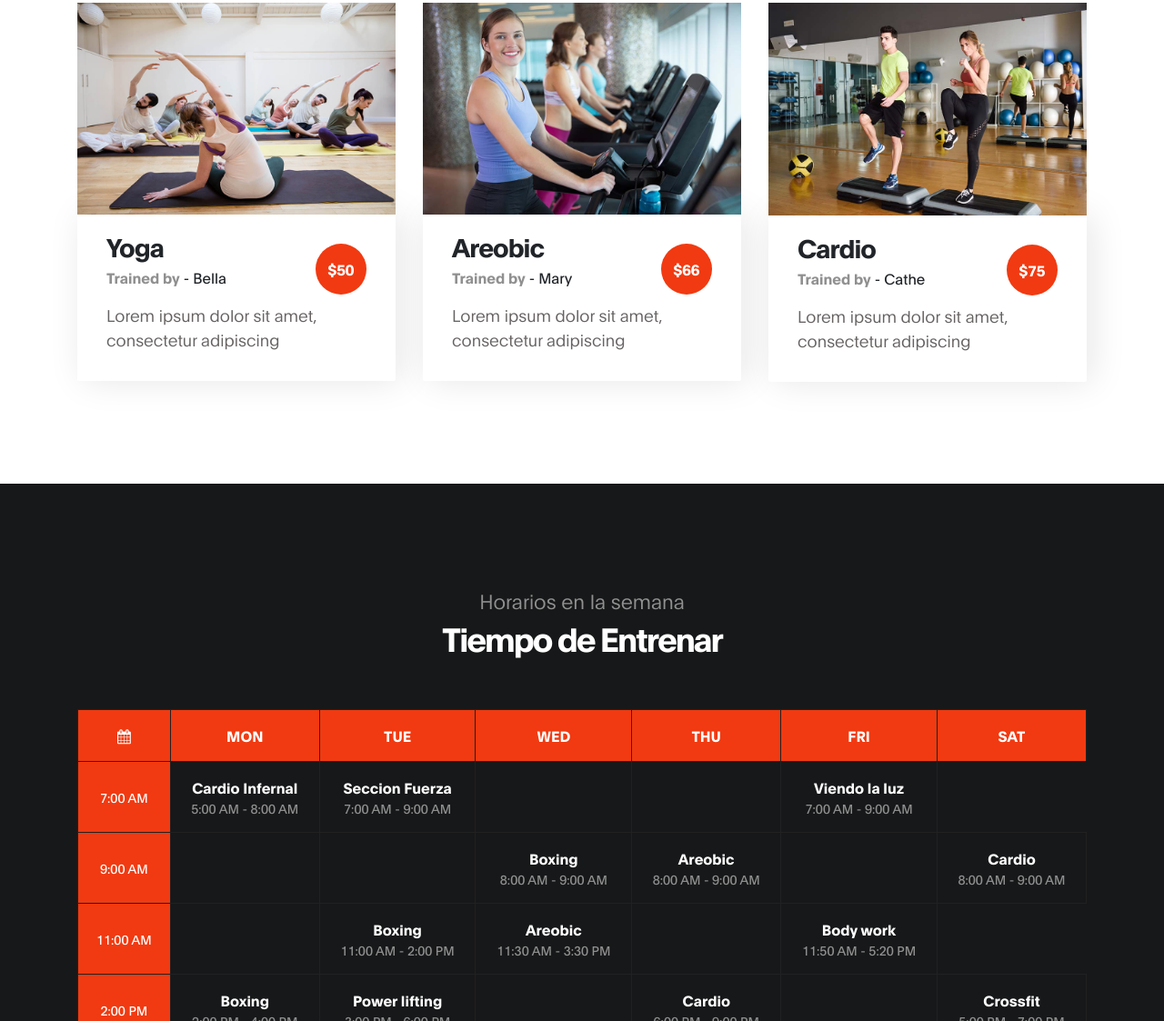
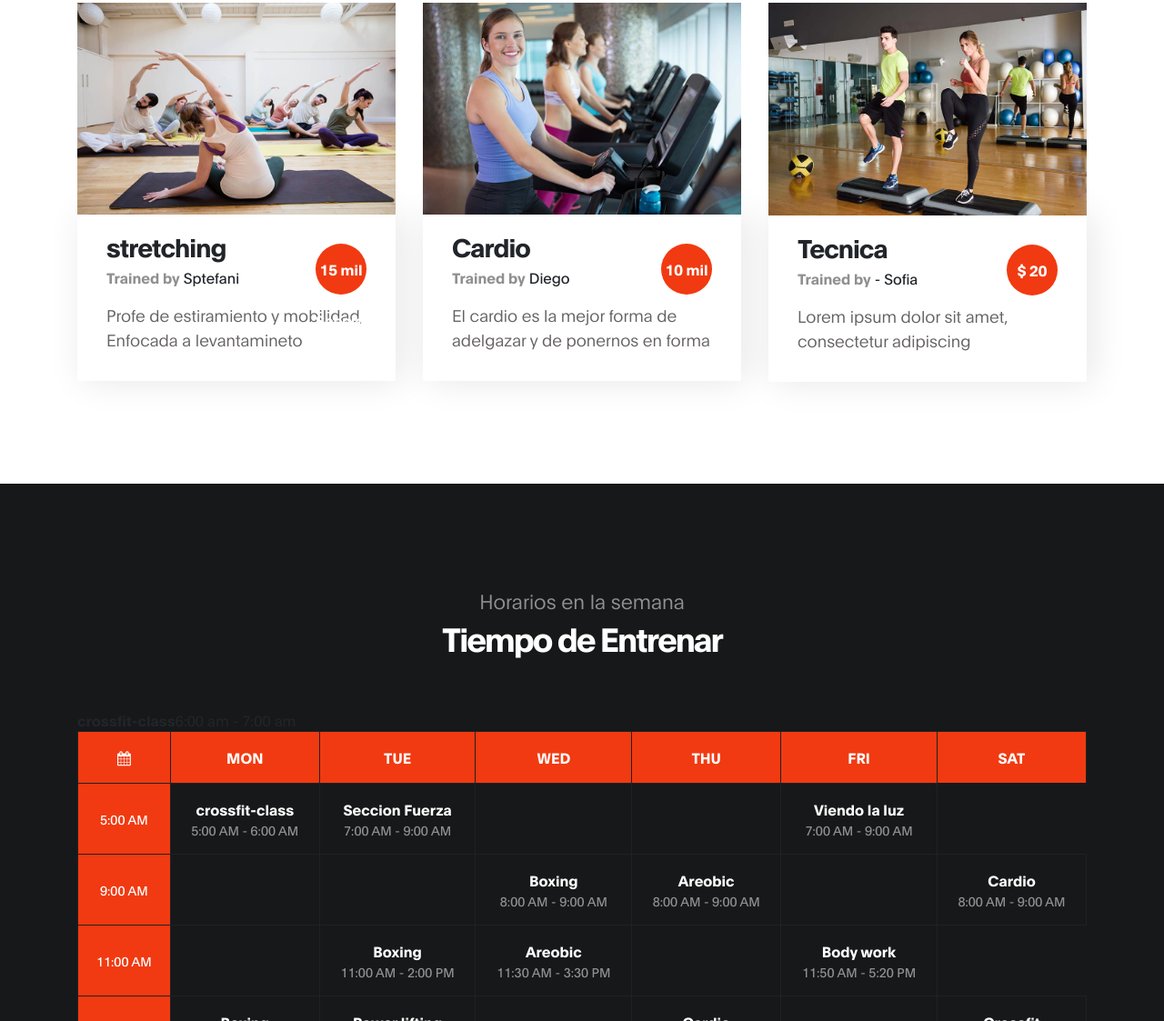
Before and after one commit to miguladg/FortalezaFitness, a plain HTML site: page index.html in a window 1280 px wide. Shown: the part 2091-3214 px from the top of the page at 91% size. Drawn offline with Linux system fonts and the light colour scheme.

Commit message:
mas info

```diff
--- a/index.html
+++ b/index.html
@@ -147,7 +147,7 @@ https://www.tooplate.com/view/2119-gymso-fitness
 
                                 <p data-aos="fade-up" data-aos-delay="400">Fortaleza fitness es un centro de educacion fisica tanto y de entranamiento funcional para que la calidad de vidad de nuetros atletas mejore</p>
 
-                                <p data-aos="fade-up" data-aos-delay="500">Si tienes algunas preguntas escribenos <a rel="nofollow" href="https://www.tooplate.com/view/2119-gymso-fitness" target="_parent">Si quieres conocernos mas mira nuetros perfiles y escribenos</a>, you can <a rel="nofollow" href="https://www.tooplate.com/contact" target="_parent">contact Tooplate</a> immediately. Thank you.</p>
+                                <p data-aos="fade-up" data-aos-delay="500">Si tienes algunas preguntas escribenos <a rel="nofollow" href="https://www.instagram.com/la.fortaleza.fitness/" target="_parent">Si quieres conocernos mas mira nuetros perfiles y escribenos</a>, puedes <a rel="nofollow" href="https://www.instagram.com/la.fortaleza.fitness/" target="_parent"></a></p>
 
                             </div>
 
@@ -174,7 +174,7 @@ https://www.tooplate.com/view/2119-gymso-fitness
 
                                     <div class="team-info d-flex flex-column">
 
-                                        <h3>Catherina</h3>
+                                        <h3>Diego</h3>
                                         <span>Body trainer</span>
 
                                         <ul class="social-icon mt-3">
@@ -206,13 +206,13 @@ https://www.tooplate.com/view/2119-gymso-fitness
                                     <img src="images/class/yoga-class.jpg" class="img-fluid" alt="Class">
 
                                     <div class="class-info">
-                                        <h3 class="mb-1">Yoga</h3>
+                                        <h3 class="mb-1">stretching</h3>
 
-                                        <span><strong>Trained by</strong> - Bella</span>
+                                        <span><strong>Trained by</strong> Sptefani</span>
 
-                                        <span class="class-price">$50</span>
+                                        <span class="class-price">15 mil Seccion</span>
 
-                                        <p class="mt-3">Lorem ipsum dolor sit amet, consectetur adipiscing</p>
+                                        <p class="mt-3">Profe de estiramiento y mobilidad, Enfocada a levantamineto</p>
                                     </div>
                                 </div>
                             </div>
@@ -222,13 +222,13 @@ https://www.tooplate.com/view/2119-gymso-fitness
                                     <img src="images/class/crossfit-class.jpg" class="img-fluid" alt="Class">
 
                                     <div class="class-info">
-                                        <h3 class="mb-1">Areobic</h3>
+                                        <h3 class="mb-1">Cardio</h3>
 
-                                        <span><strong>Trained by</strong> - Mary</span>
+                                        <span><strong>Trained by</strong> Diego</span>
 
-                                        <span class="class-price">$66</span>
+                                        <span class="class-price">10 mil</span>
 
-                                        <p class="mt-3">Lorem ipsum dolor sit amet, consectetur adipiscing</p>
+                                        <p class="mt-3">El cardio es la mejor forma de adelgazar y de ponernos en forma</p>
                                     </div>
                                 </div>
                             </div>
@@ -238,11 +238,11 @@ https://www.tooplate.com/view/2119-gymso-fitness
                                     <img src="images/class/cardio-class.jpg" class="img-fluid" alt="Class">
 
                                     <div class="class-info">
-                                        <h3 class="mb-1">Cardio</h3>
+                                        <h3 class="mb-1">Tecnica</h3>
 
-                                        <span><strong>Trained by</strong> - Cathe</span>
+                                        <span><strong>Trained by</strong> - Sofia</span>
 
-                                        <span class="class-price">$75</span>
+                                        <span class="class-price">$ 20 mil</span>
 
                                         <p class="mt-3">Lorem ipsum dolor sit amet, consectetur adipiscing</p>
                                     </div>
@@ -280,16 +280,19 @@ https://www.tooplate.com/view/2119-gymso-fitness
 
                                      <tbody>
                                          <tr>
-                                            <td><small>7:00 am</small></td>
+                                            <td><small>5:00 am</small></td>
                                             <td>
-                                                <strong>Cardio Infernal</strong>
-                                                <span>5:00 am - 8:00 am</span>
+                                                <strong>crossfit-class</strong>
+                                                <span>5:00 am - 6:00 am</span>
                                             </td>
                                             <td>
                                                 <strong>Seccion Fuerza</strong>
                                                 <span>7:00 am - 9:00 am</span>
                                             </td>
                                             <td></td>
+                                            <strong>crossfit-class</strong>
+                                            <span>6:00 am - 7:00 am</span>
+
                                             <td></td>
                                             <td>
                                                 <strong>Viendo la luz</strong>
```
